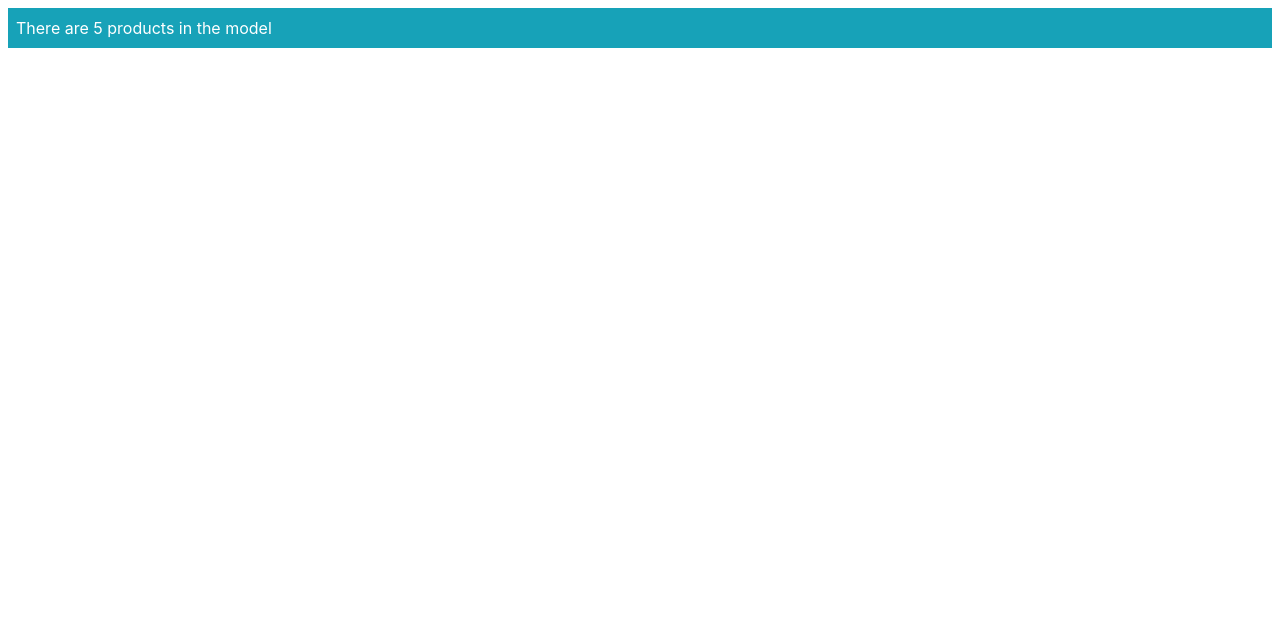
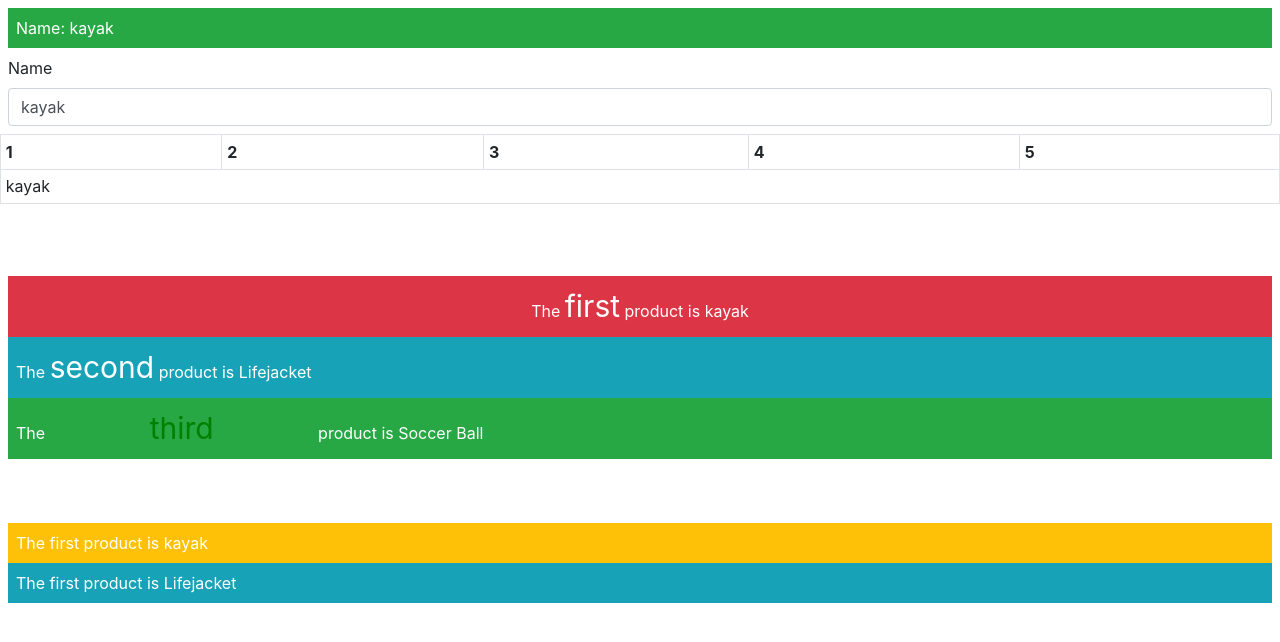
Before and after one commit to rhyegacillos/pro-angular-6, an Angular app: page / in a window 1280 px wide. Shown: the top 642 px of the page. Built offline with nearby package versions, Linux system fonts and the light colour scheme.

Commit message:
- Chapter 12: Using data bindings

```diff
--- a/src/app/product/product.component.html
+++ b/src/app/product/product.component.html
@@ -1,3 +1,43 @@
-<div class="bg-info text-white m-2 p-2">
-  There are {{model.getProducts().length}} products in the model
+<div [ngClass]="['text-white', 'm-2', 'p-2', getClasses()]">
+  Name: {{(model.getProduct(1)?.name) || 'None'}}
 </div>
+<div class="form-group m-2">
+  <label for="name">Name</label>
+  <input type="text"
+         class="form-control"
+         id="name" [value]="model.getProduct(1)?.name || 'None'">
+</div>
+<table class="table table-sm table-bordered table-striped mt-2">
+  <tr>
+    <th>1</th><th>2</th><th>3</th><th>4</th><th>5</th>
+  </tr>
+  <tr>
+    <td [attr.colspan]="model.getProducts().length">
+      {{model.getProduct(1)?.name || 'None'}}
+    </td>
+  </tr>
+</table>
+
+<br><br>
+<div class="text-white m-2">
+  <div class="p-2" [ngClass]="getClassMap(1)">
+    The <span [style.fontSize]="fontSizeWithUnits">first</span> product is {{model.getProduct(1).name}}
+  </div>
+  <div class="p-2" [ngClass]="getClassMap(2)">
+    The <span [style.fontSize.px]="fontSizeWithoutUnits">second</span> product is {{model.getProduct(2).name}}
+  </div>
+  <div class="p-2" [ngClass]="{'bg-success': model.getProduct(3).price < 50,
+                                'bg-info': model.getProduct(3).price >= 50}">
+    The <span [ngStyle]="getStyles(3)">third</span> product is {{model.getProduct(3).name}}
+  </div>
+</div>
+
+<br><br>
+<div class="text-white m-2">
+  <div [ngClass]="getClassesByPosition(0)">
+    The first product is {{getProductByPosition(0).name}}
+  </div>
+  <div [ngClass]="getClassesByPosition(1)">
+    The first product is {{getProductByPosition(1).name}}
+  </div>
+</div>
--- a/src/app/product/product.component.ts
+++ b/src/app/product/product.component.ts
@@ -1,5 +1,6 @@
-import { Component, OnInit } from '@angular/core';
+import {ApplicationRef, Component, OnInit} from '@angular/core';
 import {Model} from '../repository.model';
+import {Product} from '../product.model';
 
 @Component({
   selector: 'app-product',
@@ -9,8 +10,48 @@ import {Model} from '../repository.model';
 export class ProductComponent implements OnInit {
 
   model: Model = new Model();
+  fontSizeWithUnits = '30px';
+  fontSizeWithoutUnits = '30';
 
-  constructor() { }
+  getClasses(): string {
+    return this.model.getProducts().length === 5 ? 'bg-success' : 'bg-warning';
+  }
+
+  getClassesByProduct(key: number): string {
+    const product = this.model.getProduct(key);
+    return 'p-2 ' + (product.price < 50 ? 'bg-info' : 'bg-warning');
+  }
+
+  getClassMap(key: number): object {
+    const product = this.model.getProduct(key);
+    return {
+      'text-center bg-danger': product.name === 'kayak',
+      'bg-info': product.price < 50
+    };
+  }
+
+  getStyles(key: number) {
+    const product = this.model.getProduct(key);
+    return {
+      fontSize: '30px',
+      'margin.px': 100,
+      color: product.price > 50 ? 'red' : 'green'
+    };
+  }
+
+  constructor(ref: ApplicationRef) {
+    (window as any).appRef = ref;
+    (window as any).model = this.model;
+  }
+
+  getProductByPosition(position: number): Product {
+    return this.model.getProducts()[position];
+  }
+
+  getClassesByPosition(position: number): string {
+    const product = this.getProductByPosition(position);
+    return 'p-2 ' + (product.price < 50 ? 'bg-info' : 'bg-warning');
+  }
 
   ngOnInit() {
   }
--- a/src/app/repository.model.ts
+++ b/src/app/repository.model.ts
@@ -21,7 +21,7 @@ export class Model {
   }
 
   saveProduct(product: Product) {
-    if (product.id == 0 || product.id == null) {
+    if (product.id === 0 || product.id === null) {
       product.id = this.generateID();
     } else {
       const index = this.products.findIndex(p => this.locator(p, product.id));
```
